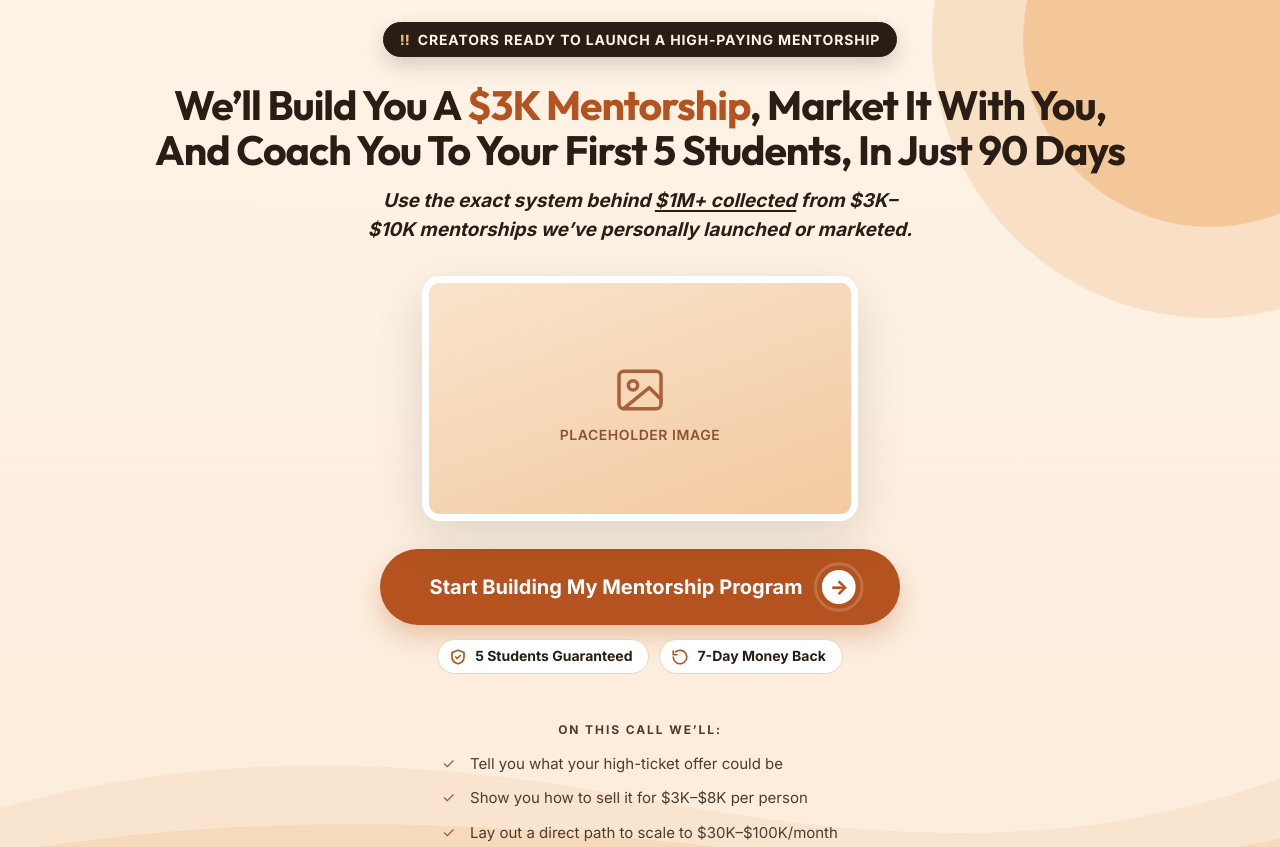
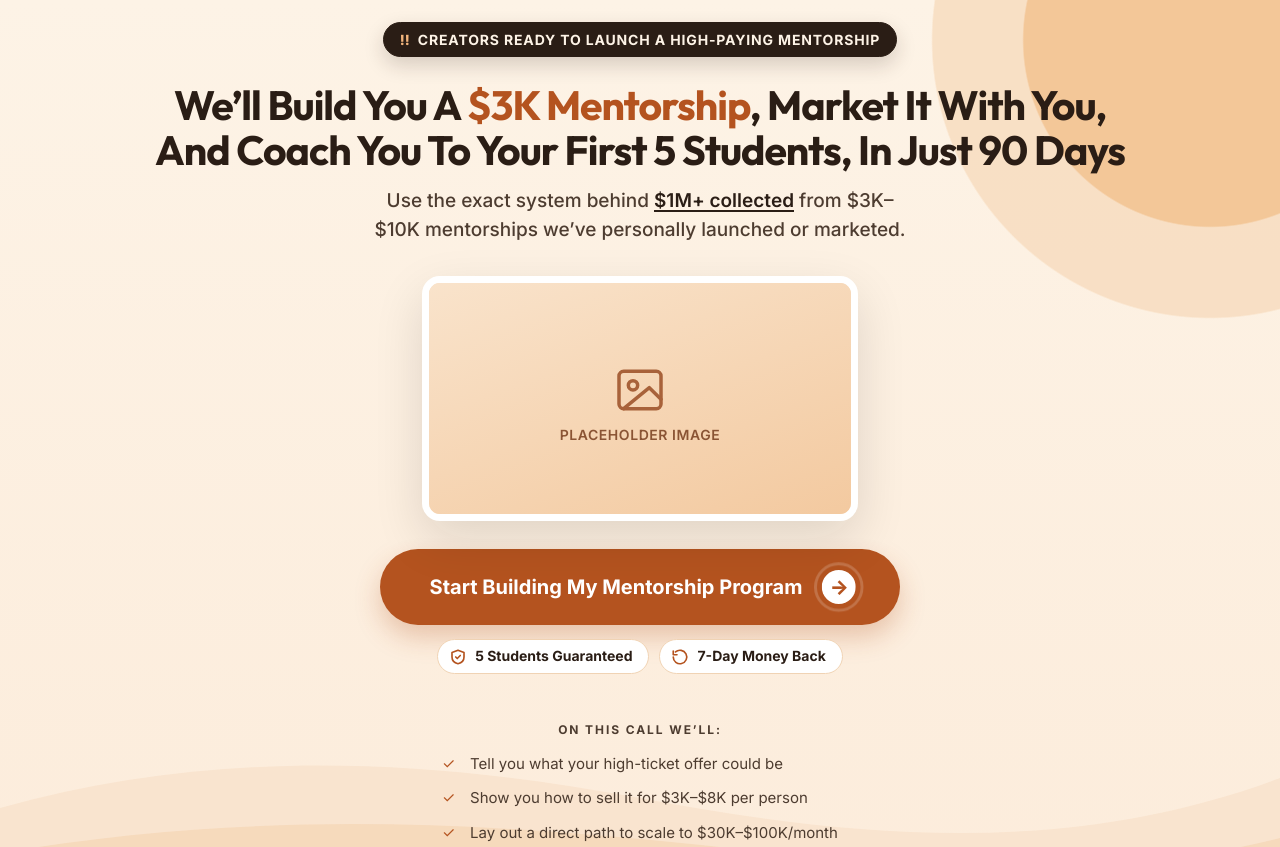
Before and after one commit to acqtom/paidcoachingcom, a plain HTML site: page index.html in a window 1280 px wide. Shown: the top 847 px of the page. Drawn offline with Linux system fonts and the light colour scheme; a script that the page names is missing.

Commit message:
Subheadline: plain Inter (no italic), softer brown
Co-Authored-By: Claude Opus 5.5 <noreply@anthropic.com>

```diff
--- a/theme-warm.css
+++ b/theme-warm.css
@@ -142,3 +142,6 @@ body { background: linear-gradient(180deg, #fdf4e9 0%, #fcefe1 100%); }
 /* Eyebrow pill: dark brown like the reference CTA block, !! in its light peach */
 .hero .badge { background: #2a1d15; color: #fdf3e6; border-color: #2a1d15; box-shadow: 0 8px 20px rgba(42, 29, 21, 0.18); }
 .hero .badge .badge__alert { color: var(--accent-soft); }
+/* Subheadline: plain Inter like the reference (no italic, medium weight) */
+.hero__sub { font-family: var(--body); font-style: normal; font-weight: 500; color: var(--muted-2); letter-spacing: 0; }
+.hero__sub .accent { color: var(--ink); font-weight: 600; }
```
